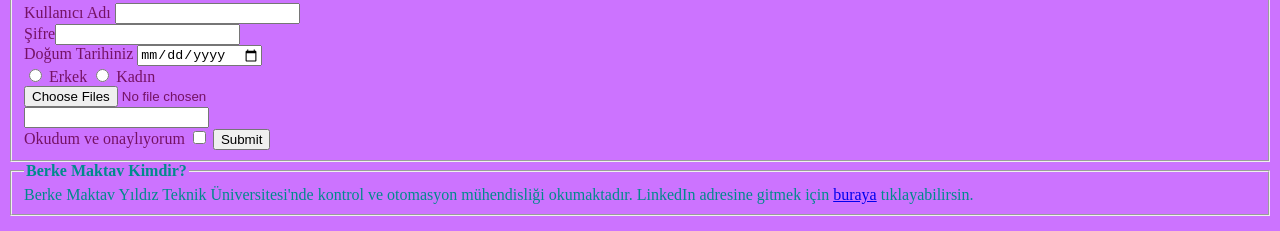
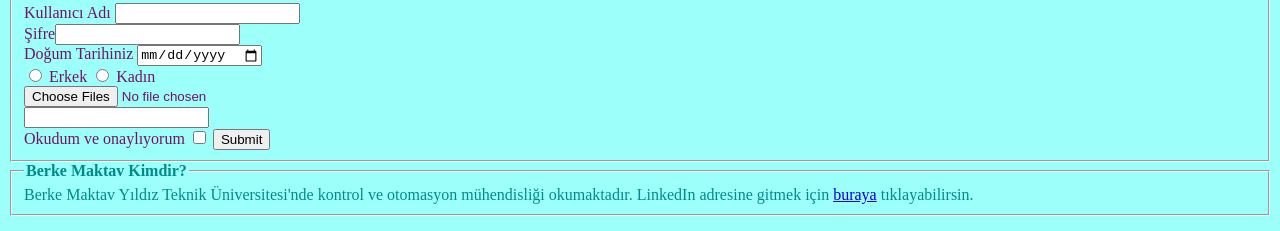
Before and after one commit to contauto/controleng, a plain HTML site: page index.html in a window 1280 px wide. Shown: the part 234-465 px from the top of the page. Drawn offline with Linux system fonts and the light colour scheme.

Commit message:
Update style.css

```diff
--- a/style.css
+++ b/style.css
@@ -1,5 +1,5 @@
 @import "text.css";
 
 body{
-    background-color: rgb(204, 115, 255);
+    background-color: rgb(157, 255, 250);
 }
```
